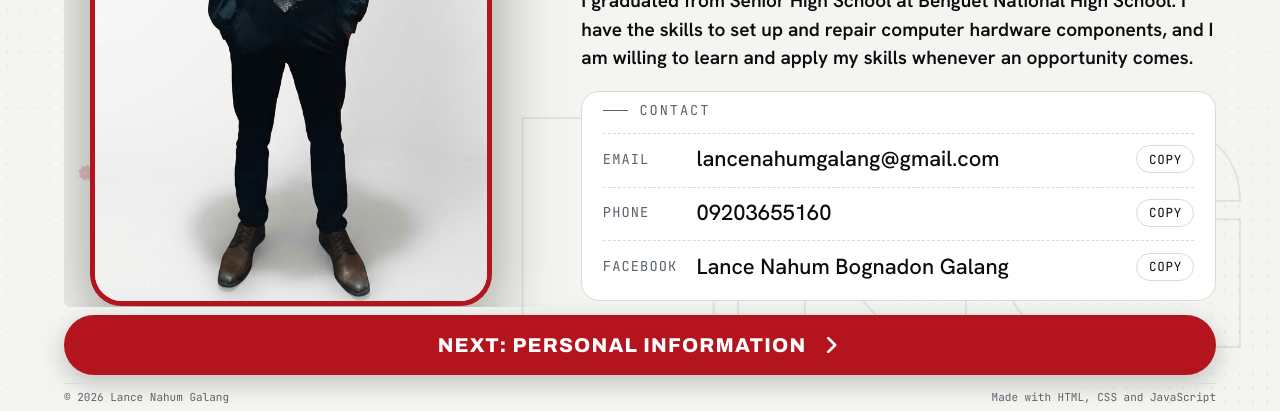
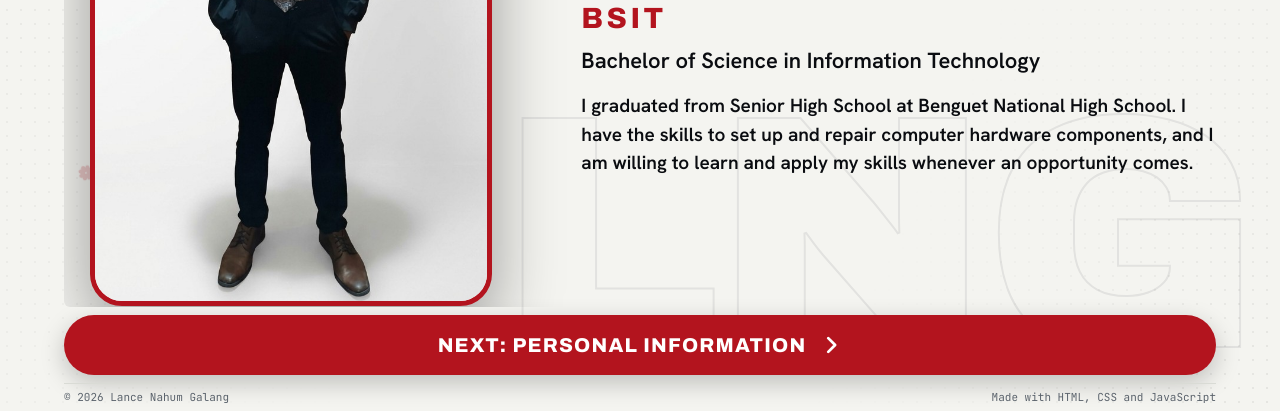
Before and after one commit to lancenahumgalang-netizen/portfolio, a plain HTML site: page index.html in a window 1280 px wide. Shown: the part 389-800 px from the top of the page. Drawn offline with Linux system fonts and the light colour scheme.

Commit message:
Add files via upload

```diff
--- a/app.js
+++ b/app.js
@@ -116,9 +116,7 @@
         '<button type="button" data-copy="' + esc(v) + '">Copy</button></div>';
     }
     var fbLink = c.facebook && (c.facebook.link || ('https://www.facebook.com/search/top?q=' + encodeURIComponent(c.facebook.name)));
-    var contact = '<div class="homec"><div class="eyebrow">Contact</div>' + row('Email', c.email, 'mailto:' + c.email) +
-      (c.phone ? row('Phone', c.phone, 'tel:' + c.phone) : '') +
-      (c.facebook && c.facebook.name ? row('Facebook', c.facebook.name, fbLink) : '') + '</div>';
+    var contact = '';
     return section('home', 'Home Page',
       '<div class="split">' +
       '<div class="split-pic"><div class="portrait' + (ph ? ' photo' : '') + '">' + pic + '</div></div>' +
@@ -139,7 +137,7 @@
     }
     var facts = each(a.facts || [], function (x) {
       var v = String(x.value).replace('{age}', age).replace('{birthday}', bd);
-      return '<div><dt>' + esc(x.label) + '</dt><dd>' + esc(v) + '</dd></div>';
+      return '<div><dt>' + esc(x.label) + '</dt><dd>' + (x.href ? '<a class="fl" href="' + esc(x.href) + '">' + esc(v) + '</a>' : esc(v)) + '</dd></div>';
     });
     return section('about', 'Personal information',
       head('Personal information', a.heading || 'Personal Information') +
--- a/data.js
+++ b/data.js
@@ -46,10 +46,12 @@ window.PORTFOLIO = {
       { label: "Name", value: "Lance Nahum Galang" },
       { label: "Gender", value: "Male" },
       { label: "Status", value: "Single" },
+      { label: "Nationality", value: "Filipino" },
       { label: "Age", value: "{age} years old" },
       { label: "Birthday", value: "{birthday}" },
       { label: "Blood type", value: "B+ (Positive)" },
       { label: "Color of eyes", value: "Brown" },
+      { label: "Hair color", value: "Black" },
       { label: "Height", value: "5'6\" (168 cm)" },
       { label: "Weight", value: "54 kg" },
       { label: "Program", value: "Bachelor of Science in Information Technology" },
@@ -59,8 +61,8 @@ window.PORTFOLIO = {
       { label: "Hobbies", value: "Badminton, Reading, Billiards" },
       { label: "Skills", value: "Basic computer set-up, Computer networking, Drafting (AutoCAD 2014)" },
       { label: "Address", value: "MB 482, Chinese Village, Puguis, La Trinidad, Benguet, 2601" },
-      { label: "Email", value: "lancenahumgalang@gmail.com" },
-      { label: "Phone number", value: "09203655160" }
+      { label: "Email", value: "lancenahumgalang@gmail.com", href: "mailto:lancenahumgalang@gmail.com" },
+      { label: "Phone number", value: "+63 920 365 5160", href: "tel:+639203655160" }
     ],
     birth: { month: 4, day: 28, year: 2008 },
     stats: [],
--- a/styles.css
+++ b/styles.css
@@ -1499,3 +1499,6 @@ main.wrap>#v-family>.fam.pics.one{grid-template-columns:minmax(0,1fr)}
   .fam.pics .fgrp:nth-child(2) .pav:not(.ph){aspect-ratio:4/3}
 }
 @media(max-width:600px){.fam.pics .fgrp:nth-child(2) .pav:not(.ph){aspect-ratio:2/1}.fam.pics .fgrp:nth-child(2) .pav img{object-position:50% 38%}}
+
+.pinfo a.fl{color:var(--accent);font-weight:700;text-decoration:underline;text-underline-offset:.18em;text-decoration-thickness:2px;overflow-wrap:anywhere}
+.pinfo a.fl:hover,.pinfo a.fl:focus-visible{text-decoration-thickness:3px;outline:none}
```
